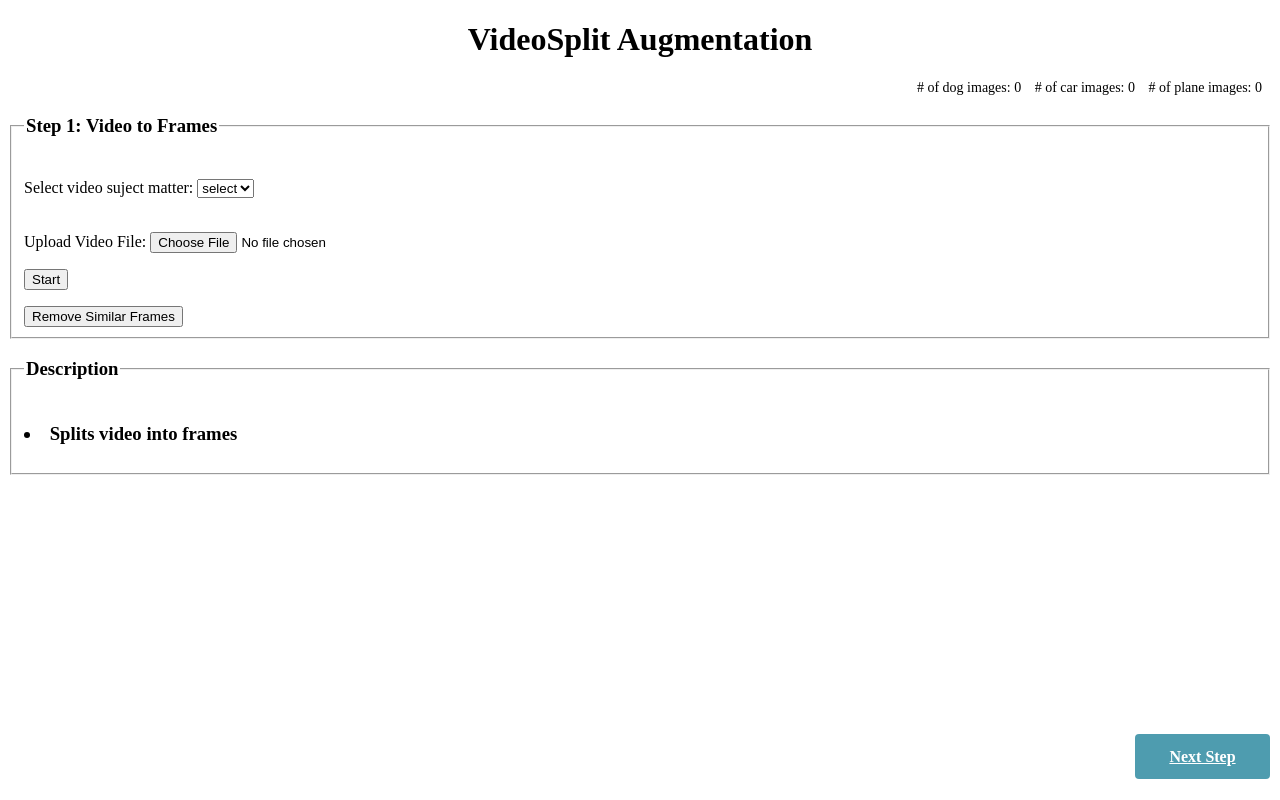
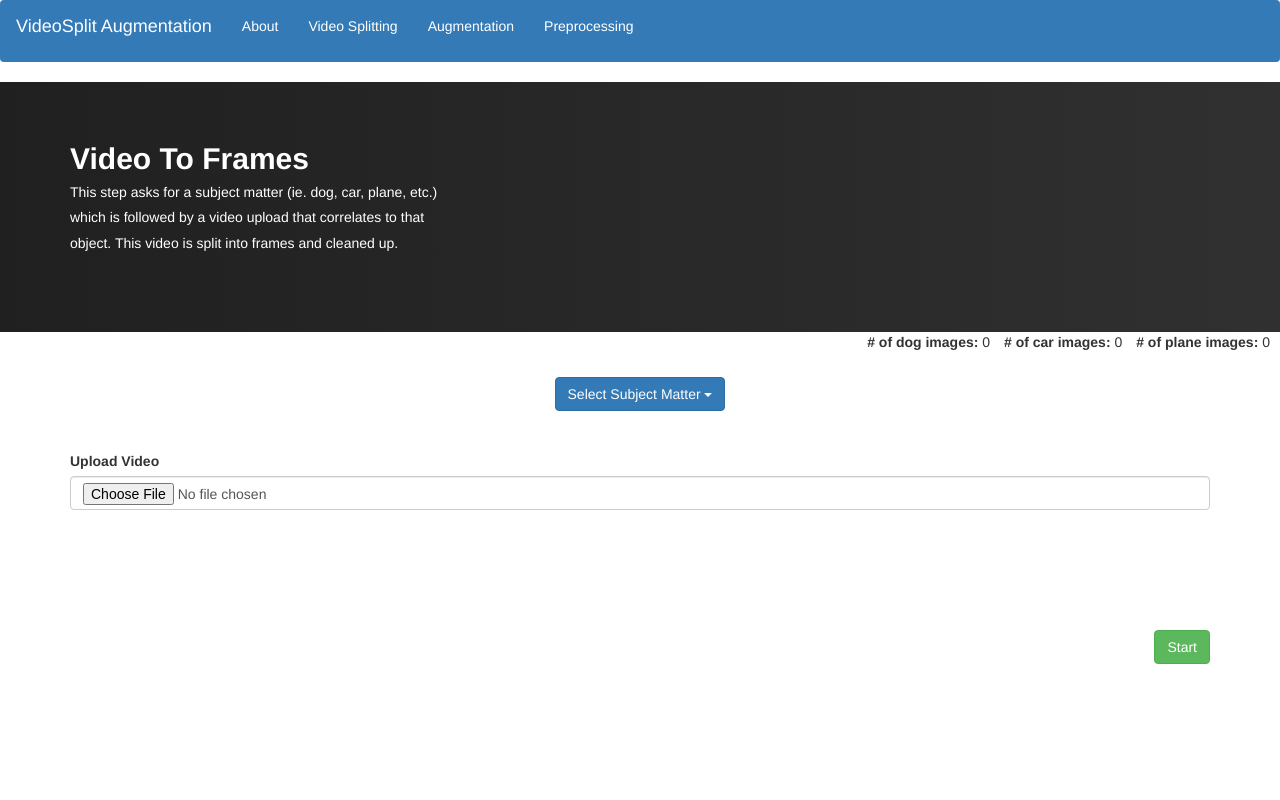
Before and after one commit to Santript/SplitVideoAugmentation, a Flask app: page /videotoframes in a window 1280 px wide. Run offline with Flask 2, Linux system fonts and the light colour scheme; some libraries are stand-ins or nearby versions.

Commit message:
Enhanced front-end for videoToFrames page

```diff
--- a/visualization2/server/static/styles/index.js
+++ b/visualization2/server/static/styles/index.js
@@ -26,9 +26,12 @@ function updateImageCounter(){
 Sends subject matter to server as POST request using ajax
 */
 function sendSubjectMatter(){
-	var subject_matter = '';
-	var chosenSM = document.getElementById("first_select").value;
-	subject_matter = chosenSM.substring(3, chosenSM.length);
+
+	$('#first_select li').on('click', function(){
+		$(".btn:first-child").text($(this).text());
+		$(".btn:first-child").val($(this).text());
+
+	    var subject_matter = $(this).text();
 
 	    $.ajax({
 	    	type: "POST",
@@ -37,8 +40,8 @@ function sendSubjectMatter(){
 	    	traditional: "true",
 	    	data: JSON.stringify(subject_matter),
 	    });
+	});
 }
-
 
 /*
 Sends confirmation value to server as POST request using ajax to run py file (splitting video to frames)
--- a/visualization2/server/static/styles/main.css
+++ b/visualization2/server/static/styles/main.css
@@ -11,9 +11,9 @@ body {
 	color: black;
 }
 
-h1 {
+/*h1 {
 	text-align: center;
-}
+}*/
 
 button {
 	cursor: pointer;
@@ -24,6 +24,10 @@ button {
 	text-align: right;
 	font-size: 14px;
 }
+
+.navbar-default {
+  color:black;
+ }
 
 .column {
   float: left;
@@ -273,3 +277,9 @@ input#yShearImg[type=checkbox]:checked + label {
   0% { transform: rotate(0deg); }
   100% { transform: rotate(360deg); }
 }
+
+#nav-gradient {
+  height: 250px;
+  background-color: #202020; /* For browsers that do not support gradients */
+  background-image: linear-gradient(to right, #202020, #303030);
+}
--- a/visualization2/server/templates/videoToFrames.html
+++ b/visualization2/server/templates/videoToFrames.html
@@ -7,18 +7,37 @@
 	-->
 	<title>VideoSplit Data Augmentation</title>
 	<link rel= "stylesheet" type= "text/css" href= "{{ url_for('static',filename='styles/main.css') }}">
-	<link rel="stylesheet" href="https://cdnjs.cloudflare.com/ajax/libs/font-awesome/4.7.0/css/font-awesome.min.css">
-	<!--<link rel="stylesheet" href="https://maxcdn.bootstrapcdn.com/bootstrap/3.4.1/css/bootstrap.min.css">-->
-	<!--<script src="http://ajax.googleapis.com/ajax/libs/jquery/1.5/jquery.min.js"></script>-->
+	<link rel="stylesheet" href="https://maxcdn.bootstrapcdn.com/bootstrap/3.4.1/css/bootstrap.min.css">
 	<script src="https://ajax.googleapis.com/ajax/libs/jquery/3.5.1/jquery.min.js"></script>
-	<!--<script src="https://maxcdn.bootstrapcdn.com/bootstrap/3.4.1/js/bootstrap.min.js"></script>-->
+	<script src="https://maxcdn.bootstrapcdn.com/bootstrap/3.4.1/js/bootstrap.min.js"></script>
 </head>
 
 <script type="text/javascript" src="{{ url_for('static', filename='styles/index.js') }}"> </script>
-<script type="text/javascript" src="{{ url_for('static', filename='json/data.json') }}"> </script>
 
 <body style="background-color: 	#fff">
-	<h1>VideoSplit Augmentation</h1>
+
+	<nav class="navbar navbar-expand-sm bg-primary navbar-dark">
+	  <div class="container-fluid">
+	    <div class="navbar-header">
+	      <a class="navbar-brand" href="#"><p style="color: #fff">VideoSplit Augmentation</p></a>
+	    </div>
+	    <ul class="nav navbar-nav">
+	      <li class="active"><a href="#"><p style="color: #fff">About</p></a></li>
+	      <li><a href="#"><p style="color: #fff">Video Splitting</p></a></li>
+	      <li><a href="{{url_for('index')}}"><p style="color: #fff">Augmentation</p></a></li>
+	      <li><a href="#"><p style="color: #fff">Preprocessing</p></a></li>
+	    </ul>
+	  </div>
+	</nav>
+	<div id="nav-gradient">
+		<div class="container">
+			<br><br>
+			<h2 style="color: #fff"><b>Video To Frames</b></h2>
+			<h5 style="color: #fff">This step asks for a subject matter (ie. dog, car, plane, etc.)</h5>
+			<h5 style="color: #fff">which is followed by a video upload that correlates to that</h5>
+			<h5 style="color: #fff">object. This video is split into frames and cleaned up.</h5>
+		</div>
+	</div>
 	<div class="subjectMatterCount">
 		<label># of dog images:</label>
 		<span style="padding-right: 10px" id="numDog">0</span>
@@ -27,39 +46,43 @@
 		<label># of plane images:</label>
 		<span style="padding-right: 10px" id="numPlane">0</span>
 	</div>
+	<div class="container">
 		<form method="POST" enctype="multipart/form-data">
 			<fieldset>
-			<legend><h3>Step 1: Video to Frames</h3></legend>
+				<!-- <legend><h3>Video to Frames</h3></legend> -->
 				<br>
-			<label for="subjectMatter">Select video suject matter:</label>
-			<select id="first_select" onchange="sendSubjectMatter()" name="first_select">
-				<option value="">select</option>
-				<option value="numDog">Dog</option>
-				<option value="numCar">Car</option>
-				<option value="numPlane">Plane</option>
-			</select>
+				<div class="text-center">
+					<div class="dropdown btn-group">
+					    <button class="btn btn-primary dropdown-toggle" type="button" data-toggle="dropdown">Select Subject Matter
+					    <span class="caret"></span></button>
+					    <ul class="dropdown-menu text-center" id="first_select" value="">
+					     	<li><a href="#" value="numDog" onclick="sendSubjectMatter()">Dog</a></li>
+					      	<li><a href="#" value="numCar" onclick="sendSubjectMatter()">Car</a></li>
+					      	<li><a href="#" value="numPlane" onclick="sendSubjectMatter()">Plane</a></li>
+					    </ul>
+					</div>
+				</div>
 				<br><br>
 				<form enctype="multipart/form-data" action="/upload" method="POST">
-				<p>Upload Video File: <input type="file" accept="video/*" name="vidFile" id="vidFile"/></p>
-				<p><input type="Submit" for="vidFile" value="Start" id="submitFile" onclick="showFrameProgress(); updateFrameProgress();" /></p>
+					<label class="form-label" for="vidFile">Upload Video</label>
+					<input type="file" accept="video/*" class="form-control" name="vidFile" id="vidFile"/>
+					<br><br><br><br><br><br>
+					<div class="text-right">
+						<p><input class="btn btn-success" type="Submit" for="vidFile" value="Start" id="submitFile" onclick="showFrameProgress(); updateFrameProgress();" /></p>
+					</div>
 					<!--<p><input type="Submit" id="runPyScript" value ="Start" onclick="sendV2FConfirmation();"/></p>-->
 					<!--<button id="runPyScript" onclick="sendV2FConfirmation();">Start</button>-->
 				</form>
 				<div id="frameProgress" style="display: none">
 					<p id="progress"><span id="currentFrame"></span> / <span id="totalFrame"></span></p>
 				</div>
-			<button onclick="sendRemoveFramesConfirmation();">Remove Similar Frames</button>
+				<button style="visibility: hidden;" onclick="sendRemoveFramesConfirmation();">Remove Similar Frames</button>
 			</fieldset>
-		<fieldset>
-			<legend><h3>Description</h3></legend>
-			<h3>
-				<li>Splits video into frames</li>
-			</h3>
-		</fieldset>
-		<div id="nextPageButton">
+			<!-- <div id="nextPageButton">
 				<p><a class="nextPageButtonLooks" href="{{url_for('index')}}">Next Step</a></p>
+			</div> -->
+		</form>
 	</div>
-	</form>
 </body>
 
 </html>
```
Lines whose indentation alone changed are shown as unchanged.
